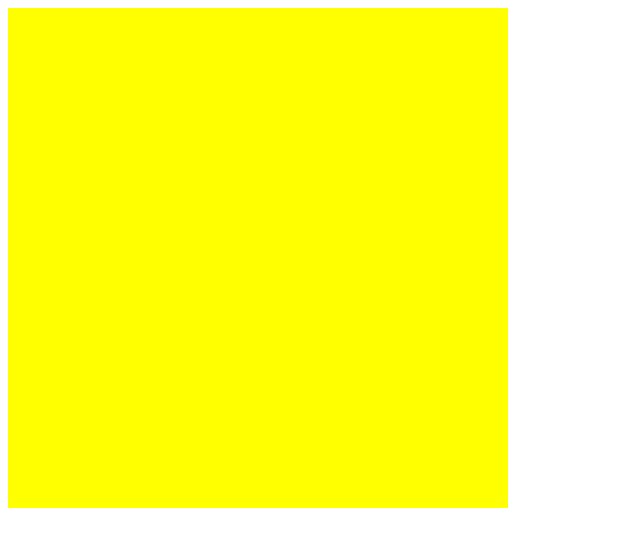
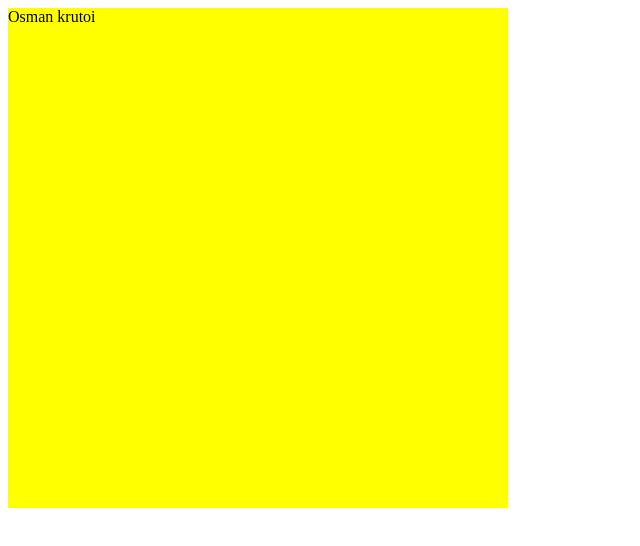
Before and after one commit to Jteamkz/testing, a plain HTML site: page index.html in a window 1280 px wide. Shown: the whole page, without its empty margins (0-640 px from the left). Drawn offline with Linux system fonts and the light colour scheme.

Commit message:
I added to div

```diff
--- a/index.html
+++ b/index.html
@@ -5,7 +5,7 @@
 </head>
 <body>
 <div style="background-color: yellow; width: 500px; height: 500px">
-
+	Osman krutoi
 </div>
 </body>
 </html>
```
